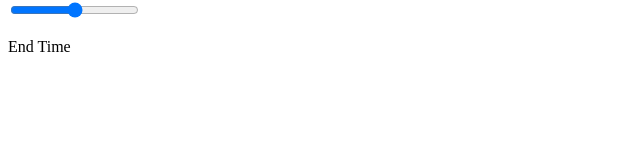
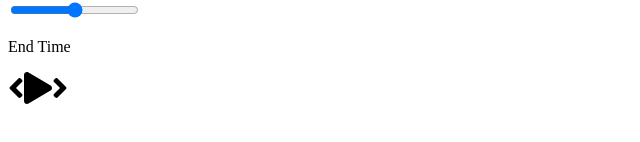
Before and after one commit to timmlaxton/ChetBakerPlaylist, a React (Create React App) app: page / in a window 1280 px wide. Shown: the part 172-314 px from the top of the page, without its empty margins (0-640 px from the left). Built offline with nearby package versions, Linux system fonts and the light colour scheme.

Commit message:
added icons to plater

```diff
--- a/package.json
+++ b/package.json
@@ -3,6 +3,9 @@
   "version": "0.1.0",
   "private": true,
   "dependencies": {
+    "@fortawesome/fontawesome-svg-core": "^1.2.36",
+    "@fortawesome/free-solid-svg-icons": "^5.15.4",
+    "@fortawesome/react-fontawesome": "^0.1.15",
     "cra-template": "1.1.2",
     "node-sass": "^6.0.1",
     "react": "^17.0.2",
--- a/src/components/Player.js
+++ b/src/components/Player.js
@@ -1,4 +1,10 @@
 import React from "react";
+import { FontAwesomeIcon } from "@fortawesome/react-fontawesome";
+import {
+  faPlay,
+  faAngleLeft,
+  faAngleRight,
+} from "@fortawesome/free-solid-svg-icons";
 
 const Player = () => {
   return (
@@ -8,7 +14,15 @@ const Player = () => {
         <input type="range" />
         <p>End Time</p>
       </div>
-      <div className="play-control"></div>
+      <div className="play-control">
+        <FontAwesomeIcon className="skip-back" size="2x" icon={faAngleLeft} />
+        <FontAwesomeIcon className="play" size="2x" icon={faPlay} />
+        <FontAwesomeIcon
+          className="skip-forward"
+          size="2x"
+          icon={faAngleRight}
+        />
+      </div>
     </div>
   );
 };
```
Also changed, not shown: 2 other files (tests, documents, lock files or other folders).
